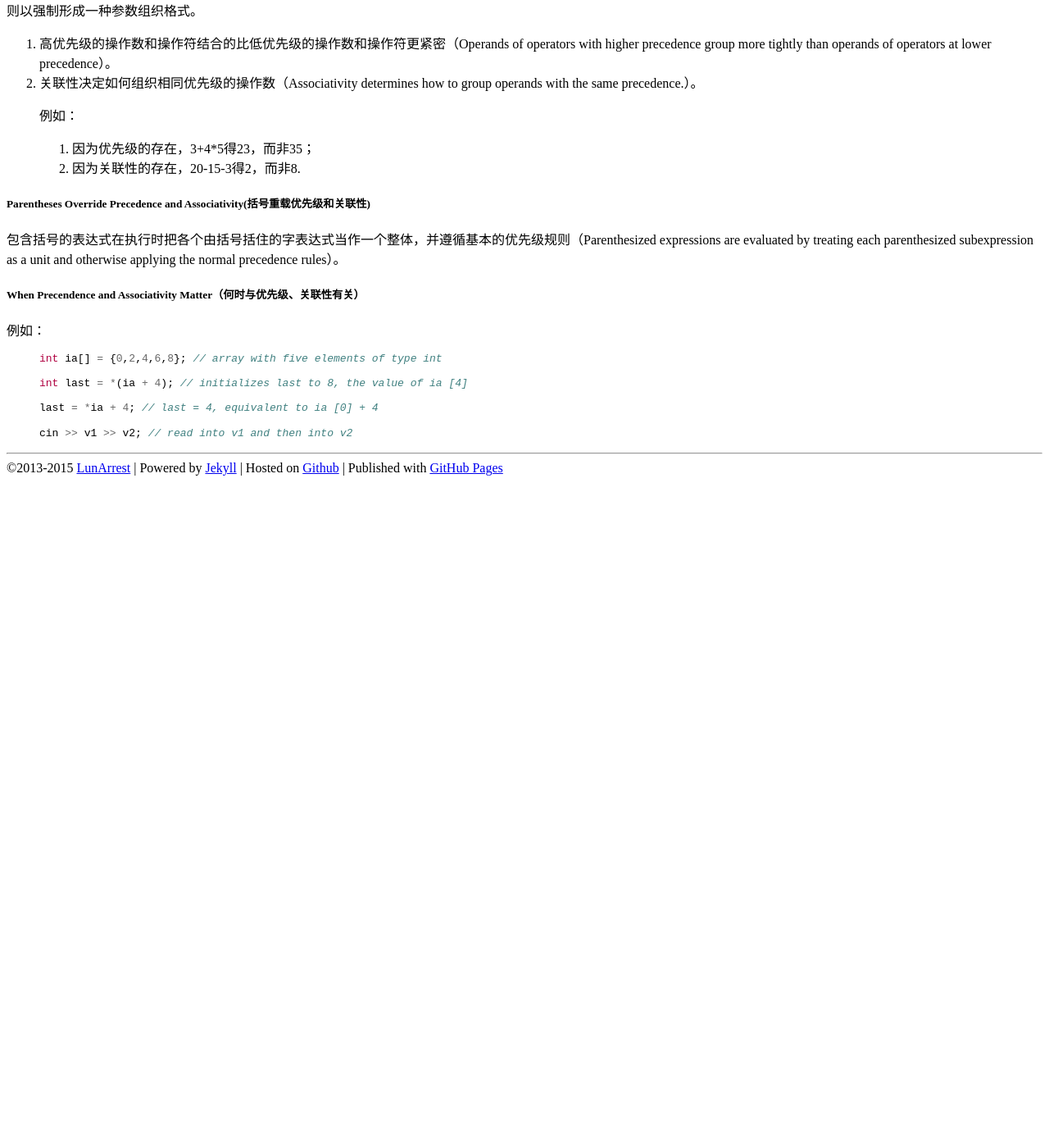
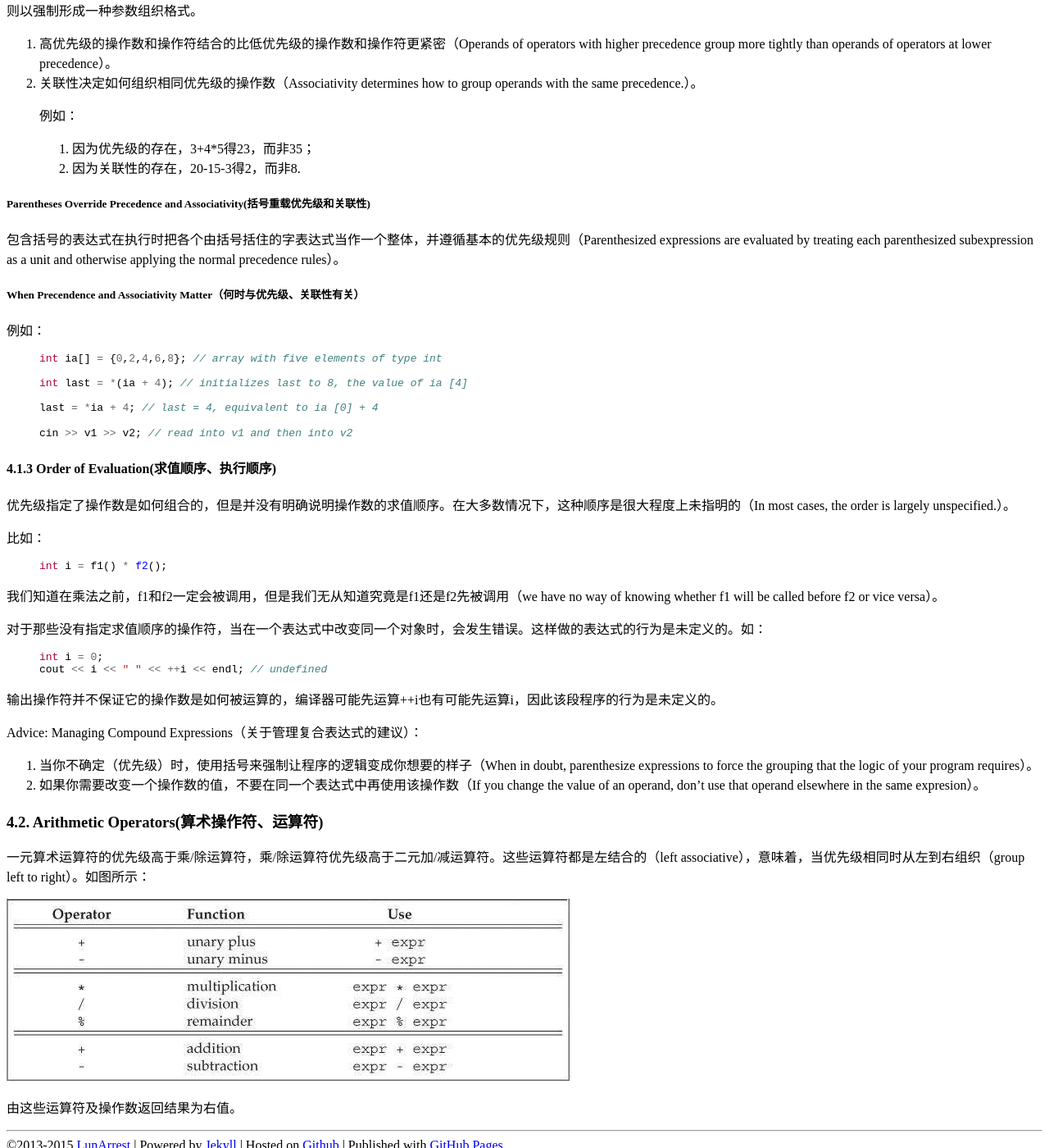
Before and after one commit to LunArrest/LunArrest.github.io, a Jekyll site: the page built from _posts/2015-03-03-cpp-primer-5th-memo.md, in a window 1280 px wide and 1400 px high, scrolled down 1213 px. Shown: the whole window at 82% size. Built offline with Jekyll 4.4.1, drawn with Linux system fonts in a browser that asks for light colours; before the commit the page ends 1801 px from its top, so only the background shows below that.

Commit message:
- 第四章笔记

```diff
--- a/_posts/2015-03-03-cpp-primer-5th-memo.md
+++ b/_posts/2015-03-03-cpp-primer-5th-memo.md
@@ -81,3 +81,37 @@ last = *ia + 4; // last = 4, equivalent to ia [0] + 4
 {% highlight C++ %}
 cin >> v1 >> v2; // read into v1 and then into v2
 {% endhighlight %}
+
+#### 4.1.3 Order of Evaluation(求值顺序、执行顺序)
+
+优先级指定了操作数是如何组合的，但是并没有明确说明操作数的求值顺序。在大多数情况下，这种顺序是很大程度上未指明的（In most cases, the order is largely unspecified.）。
+
+比如：
+
+{% highlight C++ %}
+int i = f1() * f2();
+{% endhighlight %}
+
+我们知道在乘法之前，f1和f2一定会被调用，但是我们无从知道究竟是f1还是f2先被调用（we have no way of knowing whether f1 will be called before f2 or vice versa）。
+
+对于那些没有指定求值顺序的操作符，当在一个表达式中改变同一个对象时，会发生错误。这样做的表达式的行为是未定义的。如：
+
+{% highlight C++ %}
+int i = 0;
+cout << i << " " << ++i << endl; // undefined
+{% endhighlight %}
+
+输出操作符并不保证它的操作数是如何被运算的，编译器可能先运算++i也有可能先运算i，因此该段程序的行为是未定义的。
+
+Advice: Managing Compound Expressions（关于管理复合表达式的建议）：
+
+1. 当你不确定（优先级）时，使用括号来强制让程序的逻辑变成你想要的样子（When in doubt, parenthesize expressions to force the grouping that the logic of your program requires）。
+2. 如果你需要改变一个操作数的值，不要在同一个表达式中再使用该操作数（If you change the value of an operand, don’t use that operand elsewhere in the same expresion）。
+
+### 4.2. Arithmetic Operators(算术操作符、运算符)
+
+一元算术运算符的优先级高于乘/除运算符，乘/除运算符优先级高于二元加/减运算符。这些运算符都是左结合的（left associative），意味着，当优先级相同时从左到右组织（group left to right）。如图所示：
+
+![arithmetic_operators](/images/C++Primer/arithmetic_operators.png "arithmetic_operators")
+
+由这些运算符及操作数返回结果为右值。
```
Also changed, not shown: images/C++Primer/arithmetic_operators.png (added).
